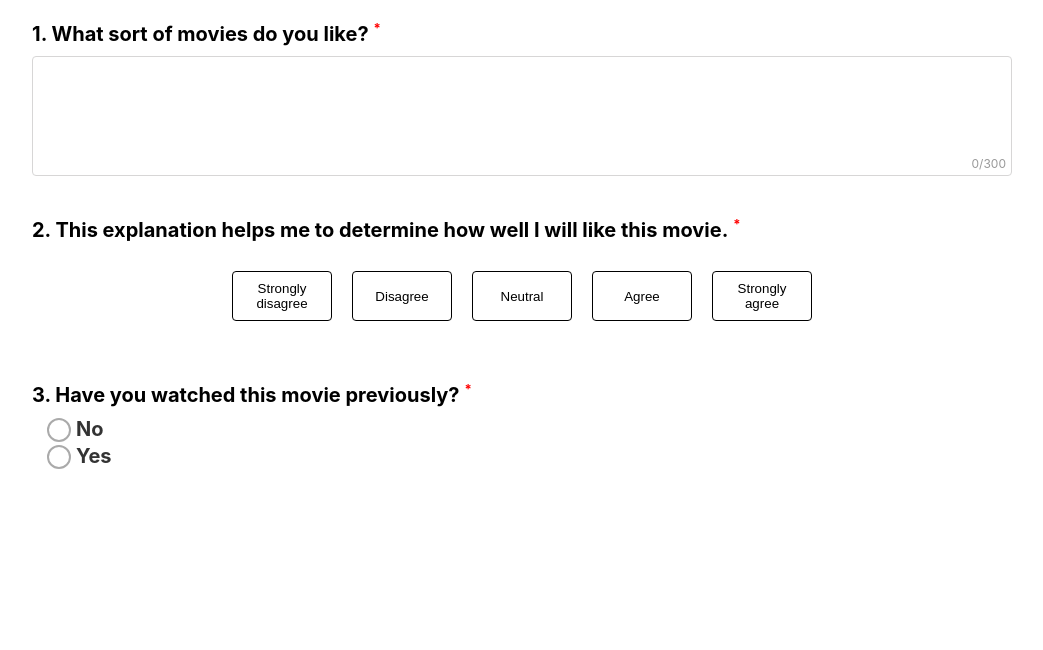
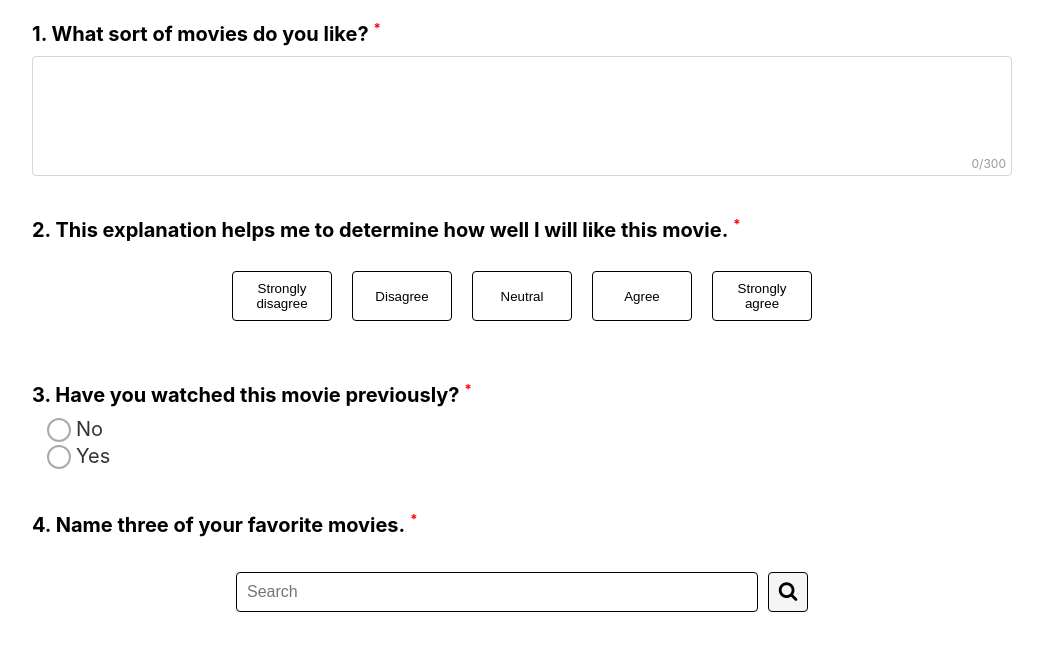
Before and after one commit to issilva5/llm-recommendations-survey, a React (Create React App) app: page / in a window 1280 px wide. Shown: the top 650 px of the page, without its empty margins (118-1161 px from the left). Built offline with nearby package versions, Linux system fonts and the light colour scheme.

Commit message:
Adding SearchSelectQuestion

```diff
--- a/public/index.html
+++ b/public/index.html
@@ -15,6 +15,7 @@
       user's mobile device or desktop. See https://developers.google.com/web/fundamentals/web-app-manifest/
     -->
     <link rel="manifest" href="%PUBLIC_URL%/manifest.json" />
+    <link rel="stylesheet" href="https://cdnjs.cloudflare.com/ajax/libs/font-awesome/4.7.0/css/font-awesome.min.css">
     <!--
       Notice the use of %PUBLIC_URL% in the tags above.
       It will be replaced with the URL of the `public` folder during the build.
--- a/src/App.js
+++ b/src/App.js
@@ -26,6 +26,12 @@ function App() {
       type: "boolean",
       title: "Have you watched this movie previously?",
       isRequired: true
+    },
+    {
+      type: "search-select",
+      title: "Name three of your favorite movies.",
+      isRequired: true,
+      maxSelection: 3
     }
   ]
 
--- a/src/components/survey_elements/questions/BooleanQuestion/style.module.css
+++ b/src/components/survey_elements/questions/BooleanQuestion/style.module.css
@@ -6,7 +6,6 @@
 .booleanQuestionOptions label {
     margin: 0 10px;
     font-size: 20px;
-    font-weight: bold;
     color: #333;
     cursor: pointer;
     transition: all 0.2s ease-in-out;
--- a/src/components/survey_elements/questions/Question/index.jsx
+++ b/src/components/survey_elements/questions/Question/index.jsx
@@ -1,5 +1,6 @@
 import BooleanQuestion from "../BooleanQuestion";
 import LikertScaleQuestion from "../LikertQuestion";
+import SearchSelectQuestion from "../SearchSelectQuestion";
 import TextQuestion from "../TextQuestion";
 import styles from "./style.module.css";
 
@@ -8,7 +9,8 @@ function Question({ questionNumber, questionModel, onAnswer }) {
     const questionTypes = {
         "text": TextQuestion,
         "likert": LikertScaleQuestion,
-        "boolean": BooleanQuestion
+        "boolean": BooleanQuestion,
+        "search-select": SearchSelectQuestion
     };
 
     const QuestionType = questionTypes[questionModel.type];
--- /dev/null
+++ b/src/components/survey_elements/questions/SearchSelectQuestion/index.jsx
@@ -0,0 +1,104 @@
+import React, { useState } from 'react';
+import styles from "./style.module.css";
+
+const SearchSelectQuestion = (props) => {
+    const [query, setQuery] = useState('');
+    const [results, setResults] = useState([]);
+    const [selected, setSelected] = useState([]);
+    const [isDropdownOpen, setIsDropdownOpen] = useState(false);
+    const [message, setMessage] = useState("Please type a search query!");
+
+    const handleInputChange = (event) => {
+        console.log(event.target.value)
+        setQuery(event.target.value);
+    };
+
+    const handleSearchClick = async () => {
+
+        if (query.length === 0) {
+            setResults([]);
+            setMessage("Please type a search query!");
+            return
+        }
+
+        fetch(`http://omdbapi.com/?s=${query}&apikey=ea2e4238&t=movie`)
+            .then(response => response.json())
+            .then(data => {
+
+                if (data.Response === "True") {
+                    setResults(data.Search)
+                } else {
+                    setMessage(data.Error)
+                    setResults([])
+                }
+
+                setIsDropdownOpen(true)
+
+            });
+    };
+
+    const handleSelect = (item) => {
+        if (selected.length < props.maxSelection) {
+            setSelected([...selected, item]);
+            props.onAnswer([...selected, item]);
+        }
+        setIsDropdownOpen(false)
+    };
+
+    const handleRemove = (item) => {
+        setSelected(selected.filter((x) => x !== item));
+    };
+
+    return (
+        <div className={styles.search}>
+            <div
+                onClick={() => setIsDropdownOpen(true)}
+                onMouseLeave={() => setIsDropdownOpen(false)}
+            >
+                {isDropdownOpen && results.length > 0 && (
+                    <div className={styles.searchResults}>
+                        {results.map((item, i) => (
+                            item.Poster !== "N/A" ?
+                                <div key={i} className={styles.searchResult} onClick={() => handleSelect(item)}>
+                                    <img src={item.Poster} alt={item.Title} />
+                                    <p>{item.Title} &#40;{item.Year}&#41;</p>
+                                </div> : <></>
+                        ))}
+                    </div>
+                )}
+                {isDropdownOpen && results.length === 0 && (
+                    <div className={styles.searchResults}>
+                        <div className={styles.searchResult} >
+                            <p>{message}</p>
+                        </div>
+                    </div>
+                )}
+                <div className={styles.searchBar}>
+                    <input
+                        type="text"
+                        placeholder="Search"
+                        value={query}
+                        onChange={handleInputChange}
+                        onKeyDown={(e) => e.key === 'Enter' ? handleSearchClick() : {}}
+                    />
+                    <button onClick={handleSearchClick} disabled={query.length === 0}>
+                        <i className="fa fa-search" />
+                    </button>
+                </div>
+            </div>
+            <div className={styles.searchSelected}>
+                {selected.map((item) => (
+                    <div key={item.imdbID} className={styles.searchSelectedItem}>
+                        <img src={item.Poster} alt={item.Title} />
+                        <p>{item.Title} &#40;{item.Year}&#41;</p>
+                        <button className={styles.searchRemove} onClick={() => handleRemove(item)}>
+                            <i className="fa fa-times" />
+                        </button>
+                    </div>
+                ))}
+            </div>
+        </div>
+    );
+};
+
+export default SearchSelectQuestion;
--- /dev/null
+++ b/src/components/survey_elements/questions/SearchSelectQuestion/style.module.css
@@ -0,0 +1,129 @@
+.search {
+    display: flex;
+    flex-direction: column;
+    align-items: center;
+    margin-top: 20px;
+    position: relative;
+}
+
+.searchBar {
+    display: flex;
+    align-items: center;
+}
+
+.searchBar input {
+    width: 500px;
+    border-radius: 4px;
+    margin-right: 10px;
+    margin-top: 5px;
+    height: 38px;
+    padding: 0 10px;
+    border: 1px solid black;
+    outline: none;
+    font-size: 16px;
+}
+
+.searchBar button {
+    width: 40px;
+    height: 40px;
+    margin-top: 5px;
+    border-radius: 4px;
+    border: 1px solid black;
+    background-color: #f5f5f5;
+    color: #000000;
+    font-size: 20px;
+}
+
+.searchResults {
+    position: absolute;
+    z-index: 1;
+    bottom: 100%;
+    background-color: #fff;
+    border: 1px solid black;
+    border-radius: 4px;
+    box-shadow: 0px 4px 6px rgba(0, 0, 0, 0.1);
+    overflow: auto;
+    max-height: 200px;
+    width: 570px;
+}
+
+.searchResult {
+    display: flex;
+    align-items: center;
+    padding: 5px;
+    cursor: pointer;
+}
+
+.searchResult:hover {
+    background-color: #f5f5f5;
+}
+
+.searchResult img {
+    width: 50px;
+    height: 75px;
+    margin-right: 10px;
+    object-fit: cover;
+    border-radius: 5px;
+}
+
+.searchResult p {
+    margin: 0;
+    font-size: 14px;
+    font-weight: bold;
+}
+
+.searchSelected {
+    display: flex;
+    flex-wrap: wrap;
+    justify-content: center;
+    margin-top: 20px;
+}
+
+.searchSelectedItem {
+    position: relative;
+    display: flex;
+    flex-direction: column;
+    align-items: center;
+    margin: 5px;
+    padding: 5px;
+    width: 220px;
+    height: 150px;
+    background-color: #f5f5f5;
+    border-radius: 5px;
+}
+
+.searchSelectedItem img {
+    width: 75px;
+    height: 112.5px;
+    margin-bottom: 5px;
+    object-fit: cover;
+    border-radius: 5px;
+}
+
+.searchSelectedItem p {
+    margin: 0;
+    font-size: 14px;
+    font-weight: bold;
+    text-align: center;
+}
+
+.searchRemove {
+    width: 20px;
+    height: 20px;
+    color: #333;
+    cursor: pointer;
+    transition: color 0.3s;
+
+    position: absolute;
+    top: 8px;
+    right: 8px;
+    border: none;
+    background-color: transparent;
+    font-size: 1rem;
+    padding: 0;
+
+}
+
+.searchRemove:hover {
+    color: #f00;
+}
```
